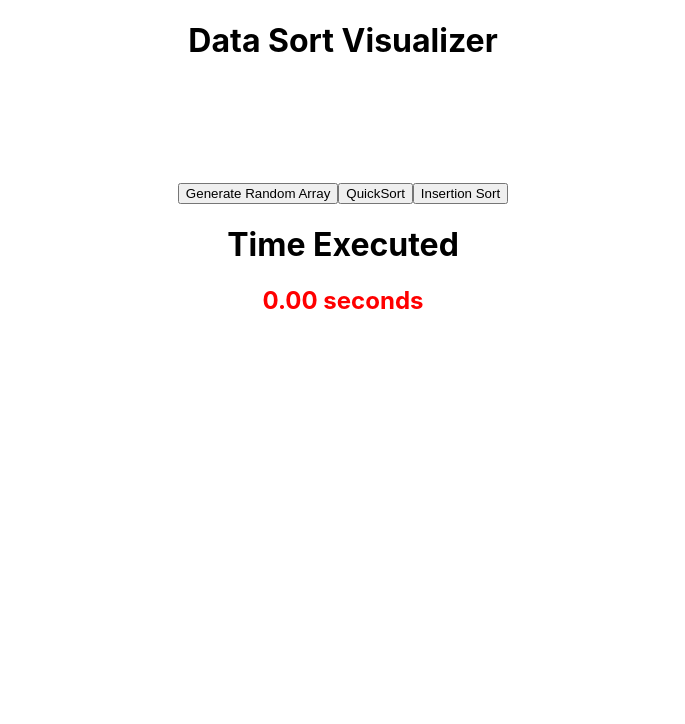
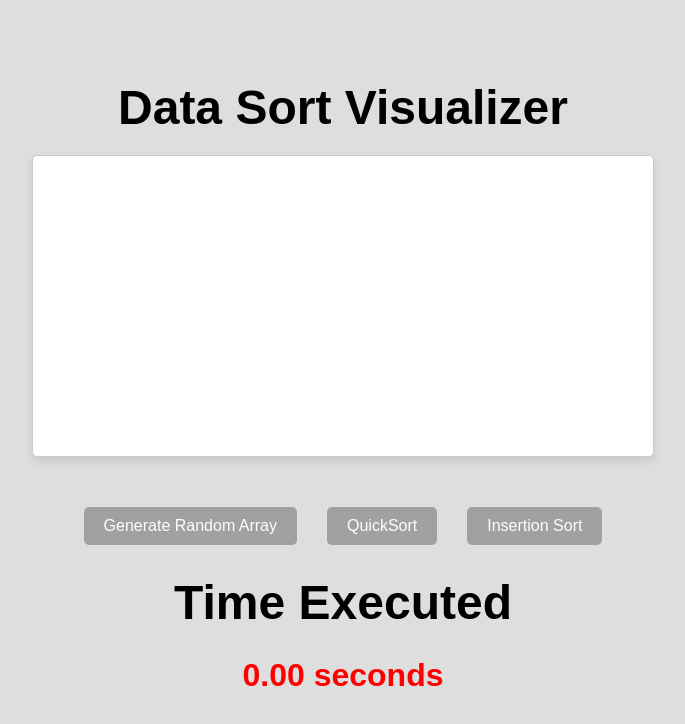
Before and after one commit to rdunetz/sorting-visualizer, a React (Create React App) app: page / in a window 1280 px wide. Shown: the top 724 px of the page, without its empty margins (297-982 px from the left). Built offline with nearby package versions, Linux system fonts and the light colour scheme.

Commit message:
added some styling and changed some stuff but now there is a glitch when clicking on the sort buttons

```diff
--- a/src/App.css
+++ b/src/App.css
@@ -1,53 +1,69 @@
-.App {
-  text-align: center;
+/* App.css */
+body {
+  margin: 0;
+  font-family: Arial, sans-serif;
+  background-color: #f0f0f0;
 }
 
-.App-logo {
-  height: 40vmin;
-  pointer-events: none;
-}
-
-@media (prefers-reduced-motion: no-preference) {
-  .App-logo {
-    animation: App-logo-spin infinite 20s linear;
-  }
-}
-
-/* .App-header {
-  background-color: #282c34;
+.App-header {
+  background-color: #dedede;
   min-height: 100vh;
   display: flex;
   flex-direction: column;
   align-items: center;
   justify-content: center;
-  font-size: calc(10px + 2vmin);
-  color: white;
-} */
-
-.App-link {
-  color: #61dafb;
+  /* color: white; */
+  padding: 20px;
+  box-sizing: border-box;
 }
 
-@keyframes App-logo-spin {
-  from {
-    transform: rotate(0deg);
-  }
-  to {
-    transform: rotate(360deg);
-  }
+h1 {
+  font-size: 3rem;
+  margin-top: 0px;
+  margin-bottom: 20px;
 }
 
 .barHolder {
   display: flex;
-  flex-direction: row;
-  height: 100px;
-  /* width: 500px; */
   justify-content: center;
-  align-items: baseline;
-  /* background-color: red; */
-  align-self: center;
+  align-items: flex-end;
+  height: 300px;
+  margin-bottom: 20px;
+  width: 50%;
+  background: #fff;
+  border: 1px solid #ccc;
+  border-radius: 5px;
+  box-shadow: 0 4px 8px rgba(0, 0, 0, 0.1);
+}
+
+.button-group {
+  display: flex;
+  justify-content: center;
+  gap: 10px;
+  margin-top: 20px;
+}
+
+button {
+  background-color: #a1a1a1;
+  border: none;
+  border-radius: 5px;
+  color: #fcfdff;
+  padding: 10px 20px;
+  margin: 10px;
+  cursor: pointer;
+  font-size: 1rem;
+}
+
+button:hover {
+  background-color: #696969;
+}
+
+.timer {
+  text-align: center;
+  margin-top: 20px;
 }
 
 .time {
+  font-size: 2rem;
   color: red;
 }
--- a/src/App.js
+++ b/src/App.js
@@ -7,7 +7,7 @@ function App() {
 
   const delay = 100;
 
-  const frequency = 300;
+  const frequency = 200;
 
   let audioCtx = null;
 
@@ -18,11 +18,13 @@ function App() {
 
     let swapped = false;
     for (let i = 0; i < bars.length - 1; i++) {
-      if (parseInt(bars[i].style.height) <= parseInt(bars[i + 1].style.height)) {
+      if (
+        parseInt(bars[i].style.height) <= parseInt(bars[i + 1].style.height)
+      ) {
         bars[i].style.backgroundColor = "green";
         updateBarHolder(bars);
         playNote(frequency + parseInt(bars[i].style.height));
-        await sleep(delay);
+        await sleep(100);
       } else {
         swapped = true;
         break; // Exit the loop if a swap is detected
@@ -34,10 +36,9 @@ function App() {
         bar.style.backgroundColor = "green";
       });
       updateBarHolder(bars);
-      playNote(300 + parseInt(bars[bars.length - 1].style.height));
+      playNote(frequency + parseInt(bars[bars.length - 1].style.height));
     }
   };
-
 
   const initAudioContext = () => {
     if (audioCtx == null) {
@@ -78,13 +79,13 @@ function App() {
     const barHolder = document.getElementById("barHolder");
     barHolder.innerHTML = "";
 
-    for (let i = 1; i < 11; i++) {
+    for (let i = 1; i < 41; i++) {
       const bar = document.createElement("div");
       bar.id = `bar_${i}`;
       bar.classList.add("1");
       barHolder.appendChild(bar);
-      bar.style.width = "50px";
-      bar.style.height = getRandomInt(100) + "px";
+      bar.style.width = "10px";
+      bar.style.height = getRandomInt(300) + "px";
       bar.style.backgroundColor = "black";
       bar.style.display = "inline-block";
       bar.style.margin = "2px";
@@ -104,6 +105,7 @@ function App() {
         arr[j].style.backgroundColor = "red";
         updateBarHolder(arr);
         playNote(frequency + parseInt(arr[i].style.height));
+        playNote(frequency + parseInt(arr[j].style.height));
         await sleep(delay);
         arr[i].style.backgroundColor = "black";
         arr[j].style.backgroundColor = "black";
@@ -114,6 +116,7 @@ function App() {
     arr[high].style.backgroundColor = "red";
     updateBarHolder(arr);
     playNote(frequency + parseInt(arr[i + 1].style.height));
+    playNote(frequency + parseInt(arr[high].style.height));
     await sleep(delay);
     arr[i + 1].style.backgroundColor = "black";
     arr[high].style.backgroundColor = "black";
@@ -143,7 +146,10 @@ function App() {
       key = arr[i];
       j = i - 1;
 
-      while (j >= 0 && parseInt(arr[j].style.height) > parseInt(key.style.height)) {
+      while (
+        j >= 0 &&
+        parseInt(arr[j].style.height) > parseInt(key.style.height)
+      ) {
         arr[j + 1] = arr[j];
         arr[j + 1].style.backgroundColor = "red";
         updateBarHolder(arr);
@@ -175,9 +181,11 @@ function App() {
       <header className="App-header">
         <h1>Data Sort Visualizer</h1>
         <div id="barHolder" className="barHolder"></div>
-        <button onClick={random}>Generate Random Array</button>
-        <button onClick={handleQS}>QuickSort</button>
-        <button onClick={handleInsertion}>Insertion Sort</button>
+        <div className="button-group">
+          <button onClick={random}>Generate Random Array</button>
+          <button onClick={handleQS}>QuickSort</button>
+          <button onClick={handleInsertion}>Insertion Sort</button>
+        </div>
         <div className="timer">
           <h1>Time Executed</h1>
           <h2 className="time">{elapsedTime.toFixed(2)} seconds</h2>
```
